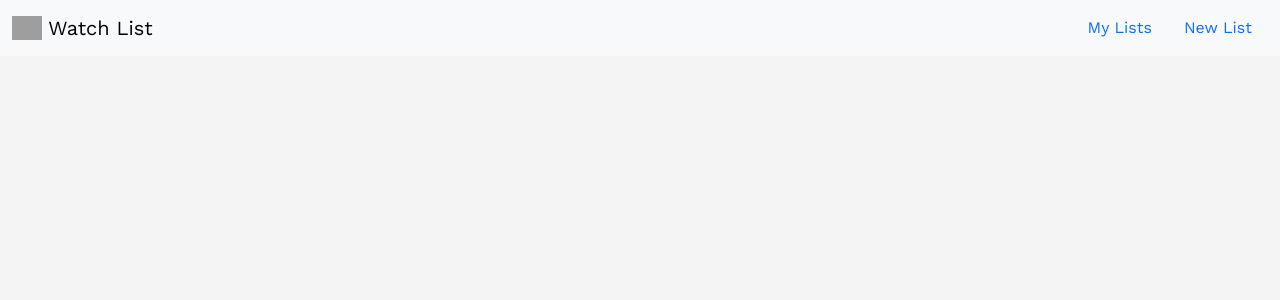
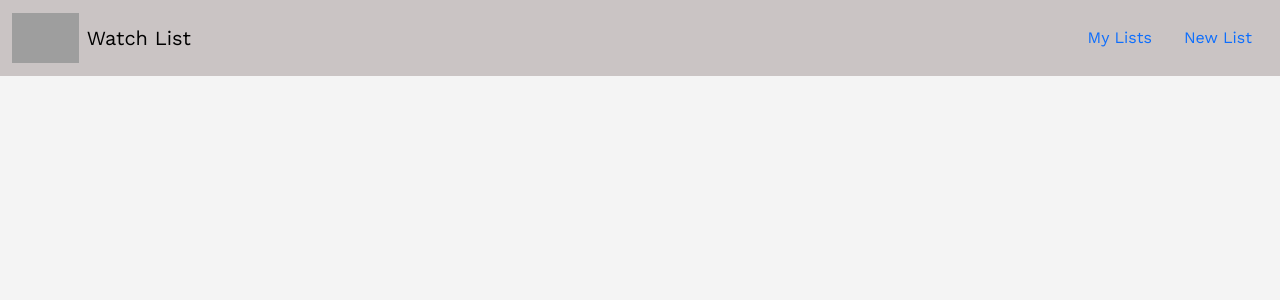
Before and after one commit to Tan2493/rails-watch-list, a Rails app: page / in a window 1280 px wide. Shown: the top 300 px of the page. Run offline with Rails 7, Linux system fonts and the light colour scheme; data that the repository does not hold is empty; style sheets or scripts are compiled from the project's sources; parts of the project's set-up code (start-up, migrations or seed data) failed here and were passed over; some libraries are stand-ins or nearby versions; grey boxes are pictures that could not be loaded.

Commit message:
Front updated

```diff
--- a/app/controllers/lists_controller.rb
+++ b/app/controllers/lists_controller.rb
@@ -29,11 +29,11 @@ class ListsController < ApplicationController
 
   private
 
-  def list_params
-    params.require(:list).permit(:name)
-  end
-
   def set_list
     @list = List.find(params[:id])
   end
+
+  def list_params
+    params.require(:list).permit(:name, :image_url)
+  end
 end
--- a/app/models/list.rb
+++ b/app/models/list.rb
@@ -2,4 +2,5 @@ class List < ApplicationRecord
   has_many :bookmarks, dependent: :destroy
   has_many :movies, through: :bookmarks
   validates :name, presence: true, uniqueness: true
+  validates :image_url, presence: true, format: { with: URI::DEFAULT_PARSER.make_regexp(%w[http https]), message: "must be a valid URL" }
 end
--- a/app/views/lists/index.html.erb
+++ b/app/views/lists/index.html.erb
@@ -1,15 +1,16 @@
-<nav class="navbar navbar-expand-lg bg-body-tertiary">
-  <div class="container-fluid">
-    <a class="navbar-brand" href="#">
-      <%= image_tag "popcorn.png", alt: "Popcorn", width: 30, height: 24, class: "d-inline-block align-text-top" %>
-      Watch List
+<nav class="navbar navbar-expand-lg" style="background-color: #cac4c4ff;">
+  <div class="container-fluid d-flex align-items-center justify-content-between">
+    <a class="navbar-brand d-flex align-items-center" href="#">
+      <%= image_tag "popcorn.png", alt: "Popcorn", style: "height: 50px;" %>
+      <span class="ms-2">Watch List</span>
     </a>
-    <ul class="nav justify-content-end">
+
+    <ul class="nav">
       <li class="nav-item">
-        <a class="nav-link active" aria-current="page" href="#">My Lists</a>
-        </li>
+        <%= link_to "My Lists", lists_path, class: "nav-link active", aria: { current: "page" } %>
+      </li>
       <li class="nav-item">
-        <a class="nav-link active" aria-current="page" href="#">New List</a>
+        <%= link_to "New List", new_list_path, class: "nav-link active", aria: { current: "page" } %>
       </li>
     </ul>
   </div>
--- a/app/views/lists/new.html.erb
+++ b/app/views/lists/new.html.erb
@@ -7,13 +7,12 @@
 
     <ul class="nav">
       <li class="nav-item">
-        <a class="nav-link active" aria-current="page" href="#">My Lists</a>
+        <%= link_to "My Lists", lists_path, class: "nav-link active", aria: { current: "page" } %>
       </li>
       <li class="nav-item">
-        <a class="nav-link active" aria-current="page" href="#">New List</a>
+        <%= link_to "New List", new_list_path, class: "nav-link active", aria: { current: "page" } %>
       </li>
     </ul>
-
   </div>
 </nav>
 
@@ -28,6 +27,7 @@
       <%= simple_form_for @list do |f| %>
         <div class="mb-3">
           <%= f.input :name %>
+          <%= f.input :image_url, as: :url, placeholder: "Enter image URL" %>
         </div>
         <%= f.submit "Create List", class: "btn btn-primary" %>
       <% end %>
--- a/config/routes.rb
+++ b/config/routes.rb
@@ -1,5 +1,5 @@
 Rails.application.routes.draw do
-  get 'lists/index'
+  # get 'lists/index'
   # Define your application routes per the DSL in https://guides.rubyonrails.org/routing.html
 
   # Reveal health status on /up that returns 200 if the app boots with no exceptions, otherwise 500.
@@ -9,7 +9,7 @@ Rails.application.routes.draw do
   # Defines the root path route ("/")
   # root "posts#index"
   root to: "lists#index"
-  resources :lists do
+  resources :lists, except: [:edit, :update] do
     resources :bookmarks, only: %i[new create]
   end
   resources :bookmarks, only: [:destroy]
--- /dev/null
+++ b/db/migrate/20251023151541_add_image_url_to_lists.rb
@@ -0,0 +1,5 @@
+class AddImageUrlToLists < ActiveRecord::Migration[7.1]
+  def change
+    add_column :lists, :image_url, :string
+  end
+end
```
Also changed, not shown: app/views/bookmarks/new.html.erb (+10 -9 lines), app/views/lists/show.html.erb (+13 -9 lines), db/schema.rb.
